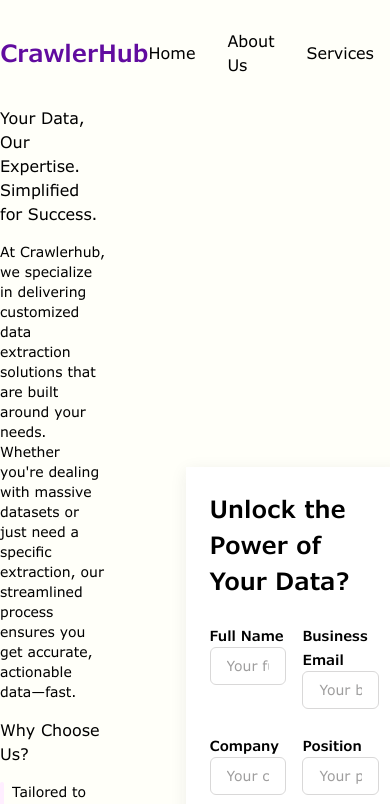
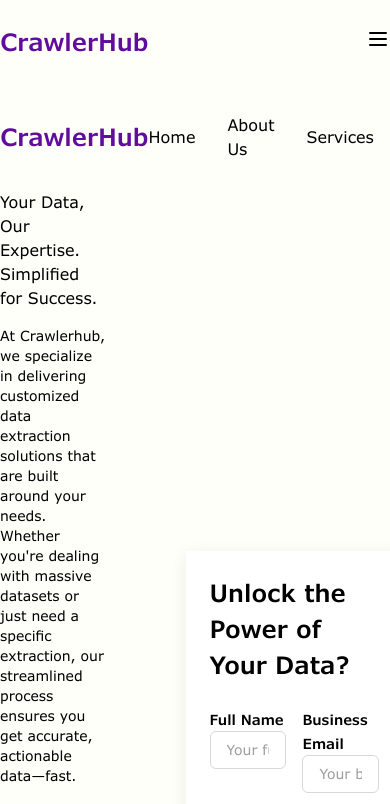
Before and after one commit to beecodeguy/crawlhub, a Next.js app: page /contact-us in a window 390 px wide. Shown: the top 804 px of the page. Built offline with nearby package versions, Linux system fonts and the light colour scheme.

Commit message:
working on header responsive

```diff
--- /dev/null
+++ b/src/components/containers/Header/MobileHeader.tsx
@@ -0,0 +1,57 @@
+"use client";
+
+import { Icons } from "@/components/icons";
+import { Button } from "@/components/ui/button";
+import { WebPageRoutes } from "@/constants/routes";
+import Link from "next/link";
+import { usePathname } from "next/navigation";
+import React, { useState } from "react"; // Icons for hamburger menu
+
+const MobileHeader = () => {
+  const [isOpen, setIsOpen] = useState(false);
+  const pathname = usePathname();
+
+  const toggleMenu = () => {
+    setIsOpen(!isOpen);
+  };
+
+  return (
+    <header className="xs:block lg:hidden">
+      <nav className="container mx-auto flex py-3 justify-between items-center">
+        <span className="typography-h4 text-primary">CrawlerHub</span>
+        <div>
+          {/* Hamburger icon */}
+          <button onClick={toggleMenu}>
+            {isOpen ? <Icons.cross /> : <Icons.hamburger />}
+          </button>
+        </div>
+      </nav>
+      {/* Mobile Menu */}
+      {isOpen && (
+        <div className="md:hidden h-screen container mx-auto flex flex-col items-center gap-4">
+          <div className="flex flex-col items-start justify-start gap-4 w-full">
+            {[
+              ...WebPageRoutes,
+              { title: "Contact", href: "/contact-us" },
+
+            ].map((route) => (
+              <Link
+                key={route.title}
+                href={route.href}
+                className={route.href === pathname ? "text-primary" : ""}
+                onClick={() => setIsOpen(false)}
+              >
+                {route.title}
+              </Link>
+            ))}
+            <Link className="w-full" href="/login">
+              <Button className="w-full" variant="outline">Sign In</Button>
+            </Link>
+          </div>
+        </div>
+      )}
+    </header>
+  );
+};
+
+export default MobileHeader;
--- a/src/components/containers/Header/index.tsx
+++ b/src/components/containers/Header/index.tsx
@@ -2,10 +2,14 @@ import { Button } from "@/components/ui/button";
 import Link from "next/link";
 import React from "react";
 import NavItems from "./NavItems";
+import MobileHeader from "./MobileHeader";
 
 const Header = () => {
   return (
-    <header>
+    <>
+      {" "}
+      <MobileHeader />
+      <header className="xs:hidden lg:block">
         <nav className="container mx-auto flex py-3 justify-between items-center">
           <span className="typography-h4 text-primary">CrawlerHub</span>
           <NavItems />
@@ -17,6 +21,7 @@ const Header = () => {
           </div>
         </nav>
       </header>
+    </>
   );
 };
 
--- a/src/components/icons.tsx
+++ b/src/components/icons.tsx
@@ -197,6 +197,41 @@ export const Icons = {
       <circle cx="10" cy="8" r="5" />
     </svg>
   ),
+  hamburger: () => (
+    <svg
+      xmlns="http://www.w3.org/2000/svg"
+      width="24"
+      height="24"
+      viewBox="0 0 24 24"
+      fill="none"
+      stroke="currentColor"
+      strokeWidth="2"
+      strokeLinecap="round"
+      strokeLinejoin="round"
+      className="lucide lucide-menu"
+    >
+      <line x1="4" x2="20" y1="12" y2="12" />
+      <line x1="4" x2="20" y1="6" y2="6" />
+      <line x1="4" x2="20" y1="18" y2="18" />
+    </svg>
+  ),
+  cross: () => (
+    <svg
+      xmlns="http://www.w3.org/2000/svg"
+      width="24"
+      height="24"
+      viewBox="0 0 24 24"
+      fill="none"
+      stroke="currentColor"
+      strokeWidth="2"
+      strokeLinecap="round"
+      strokeLinejoin="round"
+      className="lucide lucide-x"
+    >
+      <path d="M18 6 6 18" />
+      <path d="m6 6 12 12" />
+    </svg>
+  ),
   logout: () => (
     <svg
       xmlns="http://www.w3.org/2000/svg"
```
Lines whose indentation alone changed are shown as unchanged.
